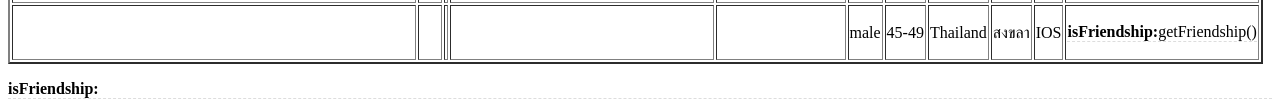
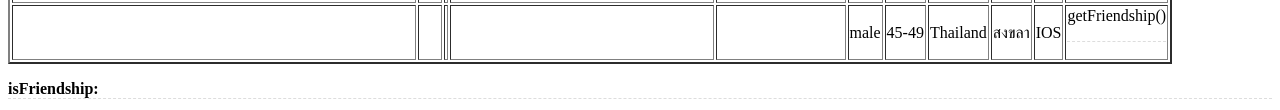
Before and after one commit to iqcang/liff2022, a plain HTML site: page index.html in a window 1280 px wide. Shown: the part 317-427 px from the top of the page. Drawn offline with Linux system fonts and the light colour scheme; a script that the page names is missing.

Commit message:
Add files via upload

```diff
--- a/index.html
+++ b/index.html
@@ -44,7 +44,7 @@
       <td>Thailand</td><!--country-->
       <td>สงขลา</td>
       <td>IOS</td><!--os-->
-      <td><p id="friendship"><b>isFriendship:</b>getFriendship() </p></td><!--isFriendship-->
+      <td>getFriendship() </p></td><!--isFriendship-->
       </tr>
 </table>
 <p id="friendship"><b>isFriendship:</b> </p>
```
